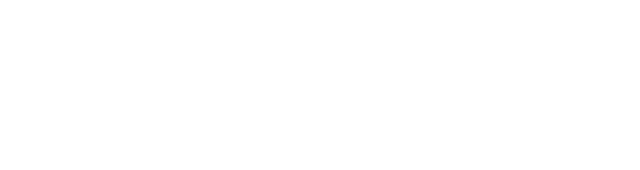
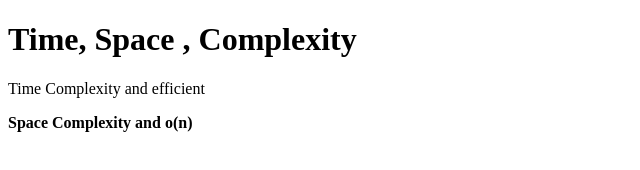
Before and after one commit to acciojob/time-and-space-complexity-ajim9075shaikh, a website: page main.html in a window 1280 px wide. Shown: the whole page, without its empty margins (0-640 px from the left). Drawn offline with Linux system fonts and the light colour scheme.

Commit message:
created a submission

```diff
--- a/main.html
+++ b/main.html
@@ -7,6 +7,17 @@
 </head>
 
 <body>
+ <h1>Time, Space , Complexity</h1>
+<p>Time Complexity and efficient</p>
+<p><b>Space Complexity and o(n)</b></p>
+
+
+
+
+
+
+
+
 	<!-- the entire body must be written by student -->
     <script type="text/javascript" src="./script.js">
 </script>
```
